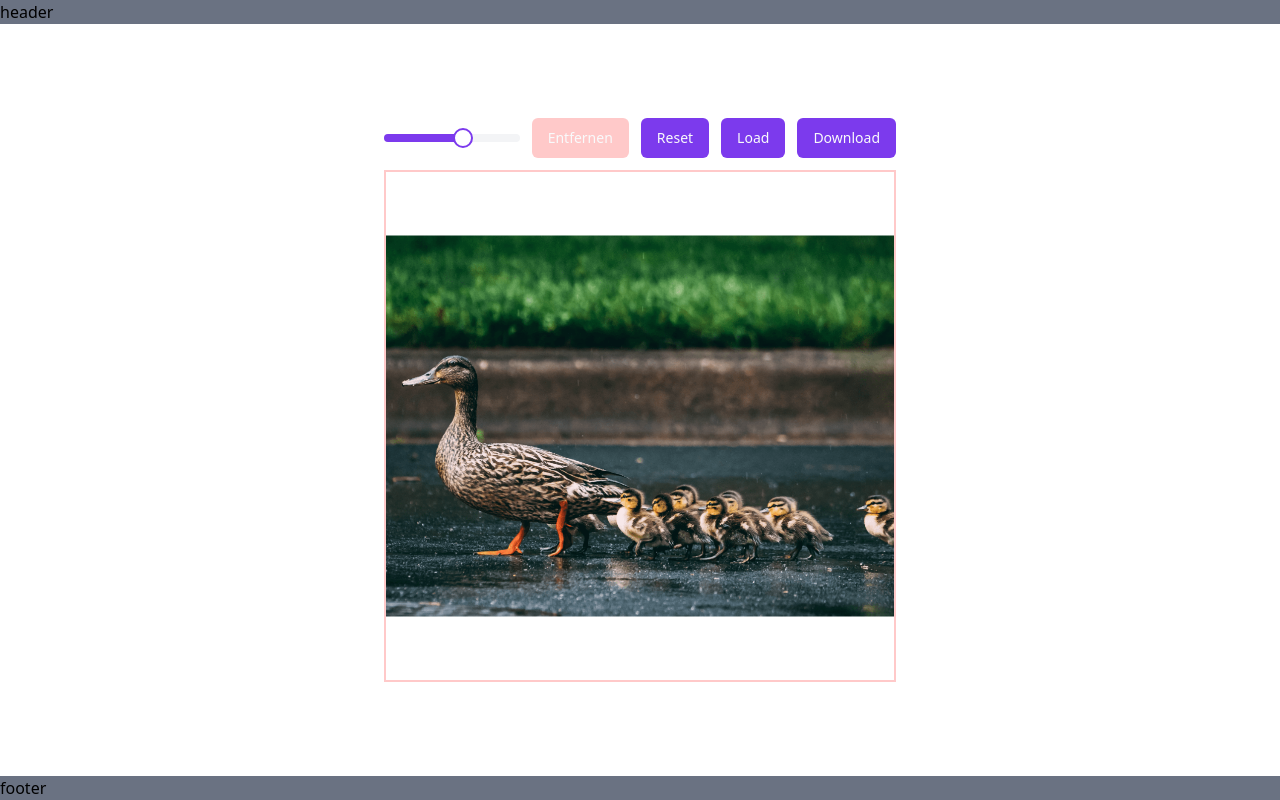
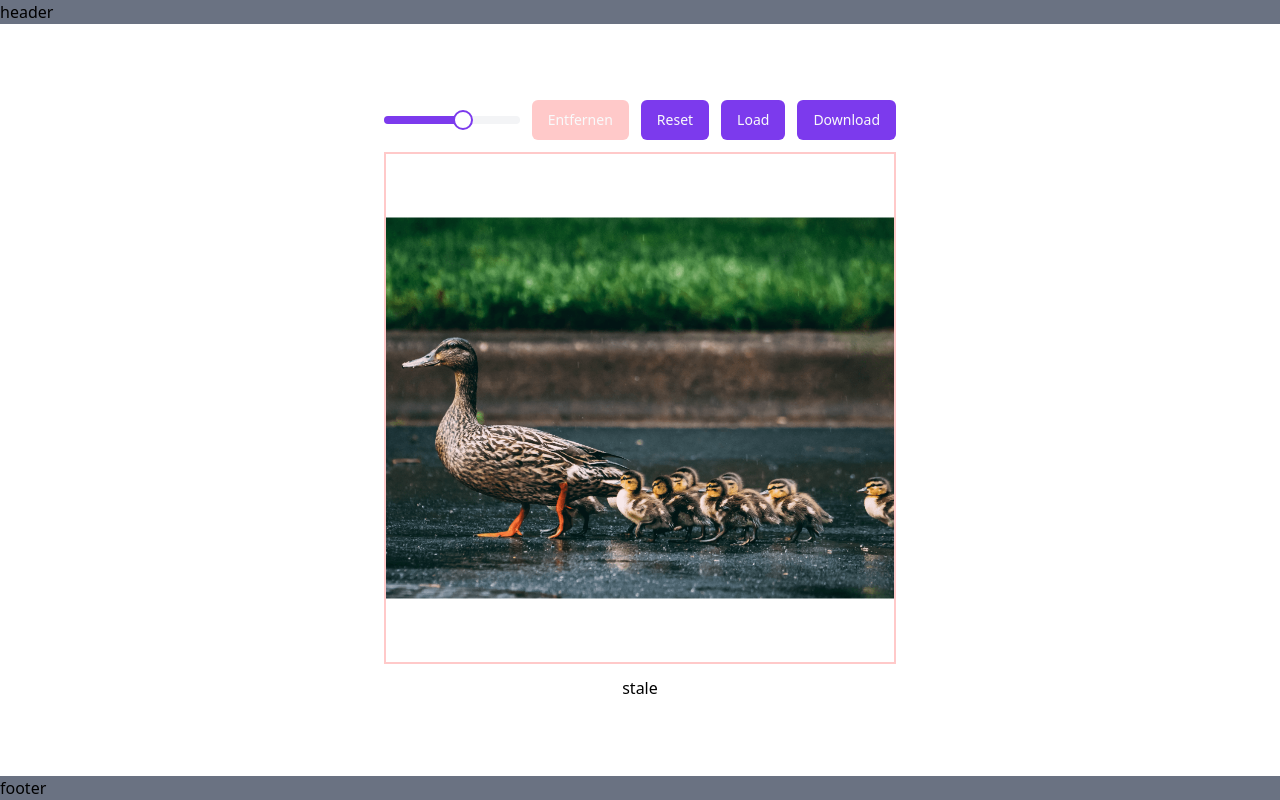
Before and after one commit to barisdemirci8/blusherai, a Next.js app: page / in a window 1280 px wide. Built offline with nearby package versions, Linux system fonts and the light colour scheme.

Commit message:
openai call works, blob image and send with rhf todo

```diff
--- a/package.json
+++ b/package.json
@@ -11,13 +11,16 @@
   "dependencies": {
     "@radix-ui/react-slider": "^1.2.2",
     "@radix-ui/react-slot": "^1.1.1",
+    "@tanstack/react-query": "^5.65.1",
     "class-variance-authority": "^0.7.1",
     "clsx": "^2.1.1",
     "lucide-react": "^0.474.0",
     "next": "15.1.6",
+    "openai": "^4.81.0",
     "react": "^19.0.0",
     "react-dom": "^19.0.0",
     "react-dropzone": "^14.3.5",
+    "react-hook-form": "^7.54.2",
     "tailwind-merge": "^2.6.0",
     "tailwindcss-animate": "^1.0.7"
   },
--- /dev/null
+++ b/src/app/api/blusher/route.ts
@@ -0,0 +1,21 @@
+import { NextRequest, NextResponse } from "next/server";
+import OpenAI from "openai";
+
+const openai = new OpenAI();
+
+export async function POST(request: NextRequest) {
+
+    /* const response = await openai.images.generate({
+        model: "dall-e-3",
+        prompt: "an arsenal player from the past",
+        n: 1,
+        size: "1024x1024"
+    }); */
+
+    const response = await openai.images.edit({
+        model: "dalle-e-2",
+
+    });
+
+    return NextResponse.json({message: 'ok', imageUrl: response.data[0].url});
+}
--- a/src/app/layout.tsx
+++ b/src/app/layout.tsx
@@ -3,6 +3,7 @@ import "./globals.css";
 import { geistMono, geistSans } from "@/lib/fonts";
 import Header from "@/components/header/header";
 import Footer from "@/components/footer/footer";
+import Providers from "@/components/providers";
 
 export const metadata: Metadata = {
   title: "blusherai",
@@ -15,6 +16,7 @@ export default function RootLayout({
   children: React.ReactNode;
 }>) {
   return (
+    <Providers>
       <html lang="en">
         <body
           suppressHydrationWarning
@@ -25,5 +27,6 @@ export default function RootLayout({
           <Footer />
         </body>
       </html>
+    </Providers>
   );
 }
--- a/src/app/page.tsx
+++ b/src/app/page.tsx
@@ -1,6 +1,7 @@
 import Blusher from "@/components/image/blusher";
 
 export default function Home() {
+
   return (
     <main className="flex-1 flex flex-col justify-center items-center">
         <Blusher />
--- a/src/components/image/blusher.tsx
+++ b/src/components/image/blusher.tsx
@@ -3,8 +3,13 @@
 import { useEffect, useRef, useState } from "react";
 import { Button } from "../ui/button";
 import { Slider } from "../ui/slider";
+import { useBlush } from "@/lib/hooks/use-blush";
 
 export default function Blusher() {
+
+    const { mutate, data, error, isPending } = useBlush();
+    console.log('data: ', data);
+    console.log('error: ', error);
 
     const canvasRef = useRef<HTMLCanvasElement>(null);
     const imageRef = useRef<HTMLImageElement>(null);
@@ -141,13 +146,19 @@ export default function Blusher() {
                 //maskCtx.drawImage(canvas, 0, 0);
 
                 // download the image
-                const dataUrl = canvas.toDataURL("image/png");
+                canvas.toBlob((blob) => {
+
+                    mutate("anything");
+                }, "image/png");
+
+                /* const dataUrl = canvas.toDataURL("image/png");
                 const link = document.createElement("a");
                 link.href = dataUrl;
                 link.download = "mask.png";
-                link.click();
+                link.click(); */
             }
         }
+
     }
 
     return (
@@ -192,6 +203,8 @@ export default function Blusher() {
           onMouseLeave={stopDraw}
           onMouseMove={draw}
         />
+
+        <div>{isPending ? 'pending..' : 'stale'}</div>
       </div>
     );
 }
--- /dev/null
+++ b/src/components/providers.tsx
@@ -0,0 +1,14 @@
+"use client";
+
+import { useState } from "react";
+import { QueryClient, QueryClientProvider } from "@tanstack/react-query";
+
+export default function Providers({ children }: any) {
+    const [ queryClient ] = useState(() => new QueryClient());
+
+    return (
+      <QueryClientProvider client={queryClient}>
+            {children}
+      </QueryClientProvider>
+    );
+}
--- /dev/null
+++ b/src/lib/hooks/use-blush.ts
@@ -0,0 +1,31 @@
+import { useMutation } from "@tanstack/react-query";
+
+const BLUSH_QUERY_KEY = "BLUSH_QUERY_KEY";
+
+export function useBlush() {
+    return useMutation({
+        mutationKey: [ BLUSH_QUERY_KEY ],
+        mutationFn: (image: any) => {
+            return createImage(image);
+        }
+    });
+}
+
+async function createImage(image: any) {
+    const options = {
+        headers: {
+            'Content-Type' : 'application/json',
+            'Accept' : 'application/json'
+        },
+        method: 'POST',
+    };
+
+    const response = await fetch('/api/blusher', options);
+    const data = await response.json();
+    return data;
+};
+
+async function wait(image: any) {
+    await new Promise(resolve => setTimeout(resolve, 3000));
+    return "ok";
+}
```
Also changed, not shown: 1 other file (tests, documents, lock files or other folders). Lines whose indentation alone changed are shown as unchanged.
